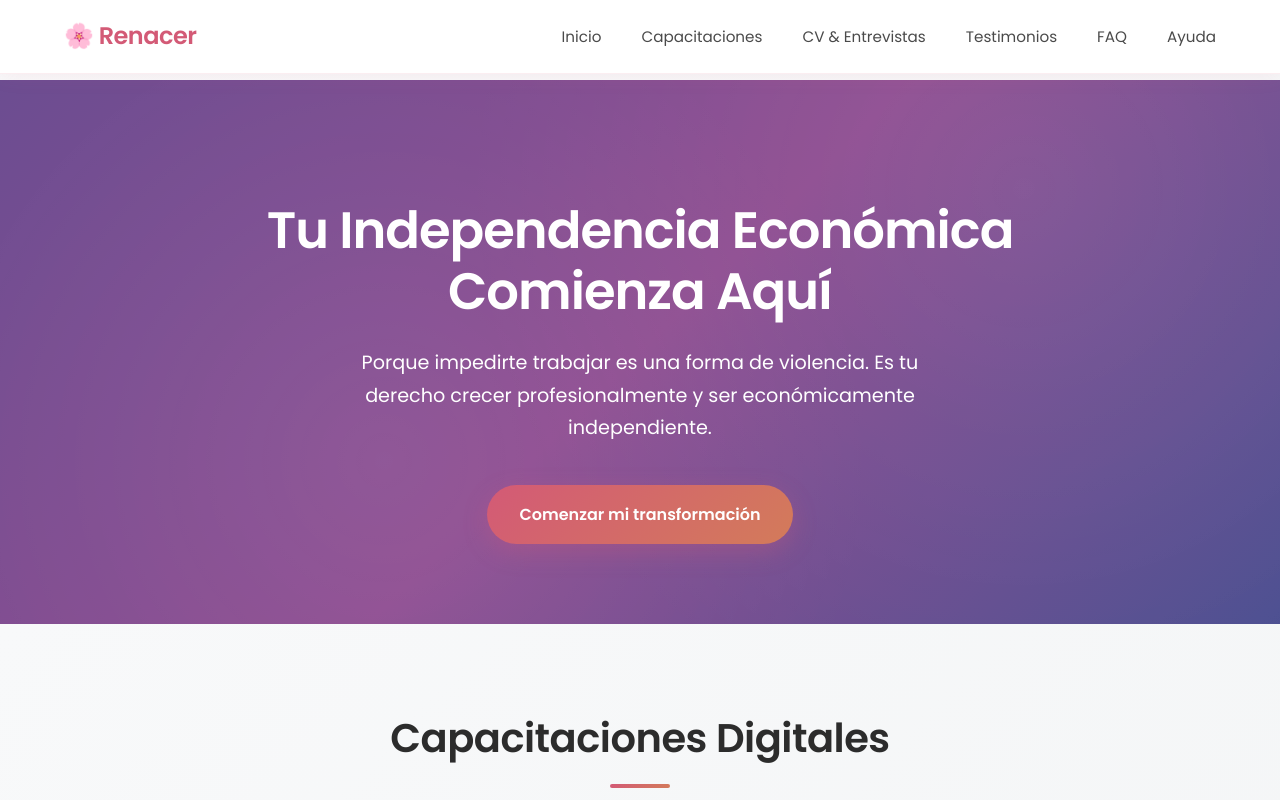
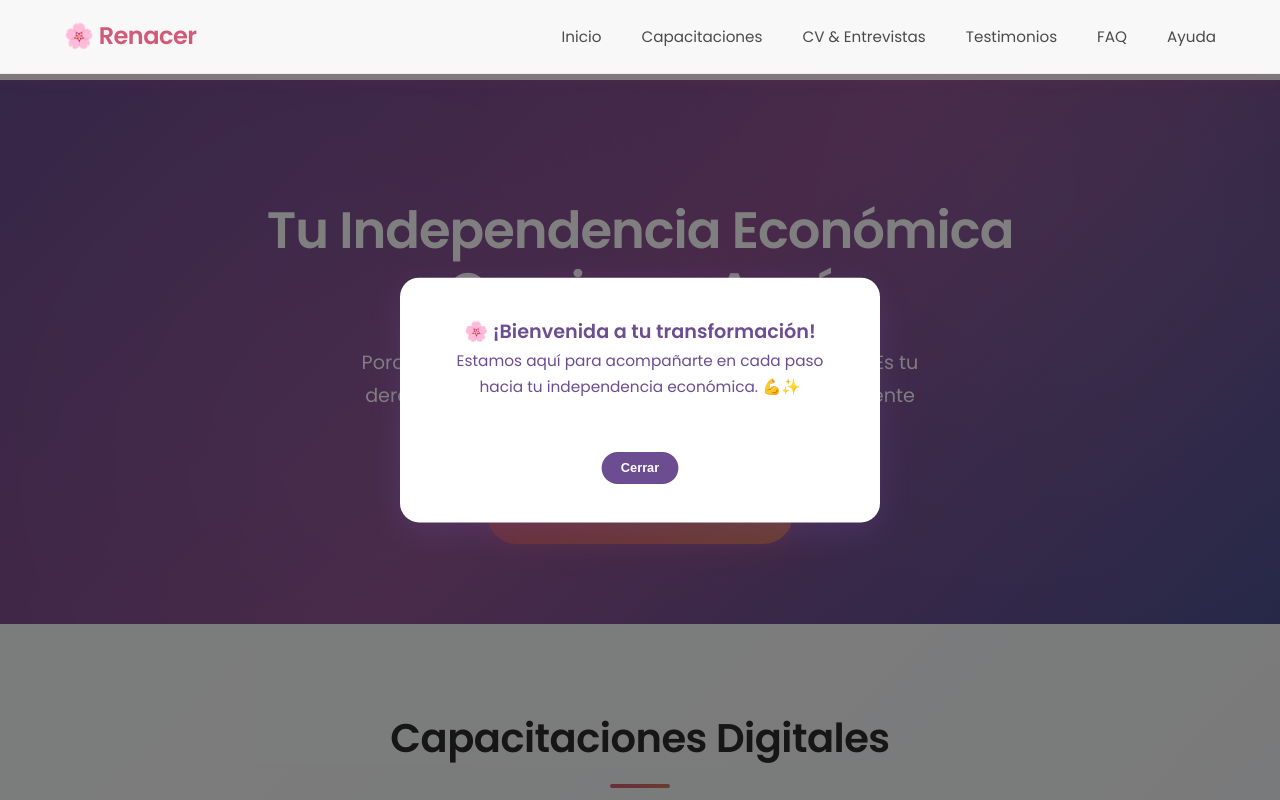
Before and after one commit to CET-Programacion-Asistida-con-IA-2025/proyecto-equipo12-grupoB, a plain HTML site: page index.html in a window 1280 px wide. Both pictures are taken after a click on the link "Comenzar mi transformación". Shown: the top 800 px of the page. Drawn offline with Linux system fonts and the light colour scheme.

Commit message:
Actualizo proyecto con popup y plantilla CV

```diff
--- a/index.html
+++ b/index.html
@@ -31,7 +31,14 @@
       <p class="typing-subtitle">
         Porque impedirte trabajar es una forma de violencia. Es tu derecho crecer profesionalmente y ser económicamente independiente.
       </p>
-      <a href="#contacto" class="cta-button">Comenzar mi transformación</a>
+      <a href="#" class="cta-button" onclick="mostrarPopup(event)">Comenzar mi transformación</a>
+      <div id="popup" class="popup">
+  <div class="popup-content">
+    <h2>🌸 ¡Bienvenida a tu transformación!</h2>
+    <p>Estamos aquí para acompañarte en cada paso hacia tu independencia económica. 💪✨</p>
+    <button class="btn-cerrar" id="cerrarPopup">Cerrar</button>
+  </div>
+</div>
     </div>
   </div>
 </section>
--- a/script.js
+++ b/script.js
@@ -24,12 +24,6 @@
 
             alert(`Redirigiendo al tutorial de ${type}. En una versión completa, esto abriría un modal con el tutorial paso a paso.`);
             // window.open(tutorials[type], '_blank');
-        }
-
-        // Funciones de CV y entrevistas
-        function downloadCVTemplate() {
-            alert("En una versión completa, esto descargaría una plantilla de CV personalizable.");
-            // Aquí iría la lógica para descargar la plantilla
         }
 
         function showInterviewTips() {
@@ -169,3 +163,25 @@
             }
         }, 1000);
     });
+
+function mostrarPopup(event) {
+    event.preventDefault();
+    document.getElementById('popup').classList.add('show');
+}
+
+function cerrarPopup() {
+    document.getElementById('popup').classList.remove('show');
+}
+
+// Agregar listener para el botón cerrar cuando el DOM esté listo
+document.addEventListener('DOMContentLoaded', () => {
+    document.getElementById('cerrarPopup').addEventListener('click', cerrarPopup);
+});
+function downloadCVTemplate() {
+    const link = document.createElement('a');
+    link.href = 'plantillas/CV-plantilla.docx.pdf'; // plantillas
+    link.download = 'CV-plantilla.docx';
+    document.body.appendChild(link);
+    link.click();
+    document.body.removeChild(link);
+}
--- a/styles.css
+++ b/styles.css
@@ -493,3 +493,53 @@ footer {
         padding: 0 16px;
     }
 }
+/* Popup */
+.popup {
+  position: fixed;
+  top: 0; left: 0;
+  width: 100vw;
+  height: 100vh;
+  background-color: rgba(0,0,0,0.5);
+  display: flex;
+  justify-content: center;
+  align-items: center;
+
+  opacity: 0;
+  pointer-events: none;
+  transition: opacity 0.4s ease;
+  z-index: 1000;
+}
+
+.popup.show {
+  opacity: 1;
+  pointer-events: auto;
+}
+
+.popup-content {
+  background: white;
+  color: #6C4D91;
+  padding: 3rem 4rem; /* más espacioso */
+  border-radius: 24px; /* bordes redondeados como el primero */
+  max-width: 600px; /* mismo tamaño del primer popup */
+  text-align: center;
+  box-shadow: 0 12px 40px rgba(108, 77, 145, 0.3);
+  transform: scale(0.8);
+  transition: transform 0.4s ease;
+}
+
+.btn-cerrar {
+  background-color: #6C4D91;
+  color: white;
+  border: none;
+  padding: 0.7rem 1.5rem;
+  margin-top: 1.5rem;
+  border-radius: 30px;
+  cursor: pointer;
+  font-weight: 600;
+  font-size: 1rem;
+  transition: background-color 0.3s ease;
+}
+
+.btn-cerrar:hover {
+  background-color: #593b75;
+}
```
Also changed, not shown: 1 other file.
